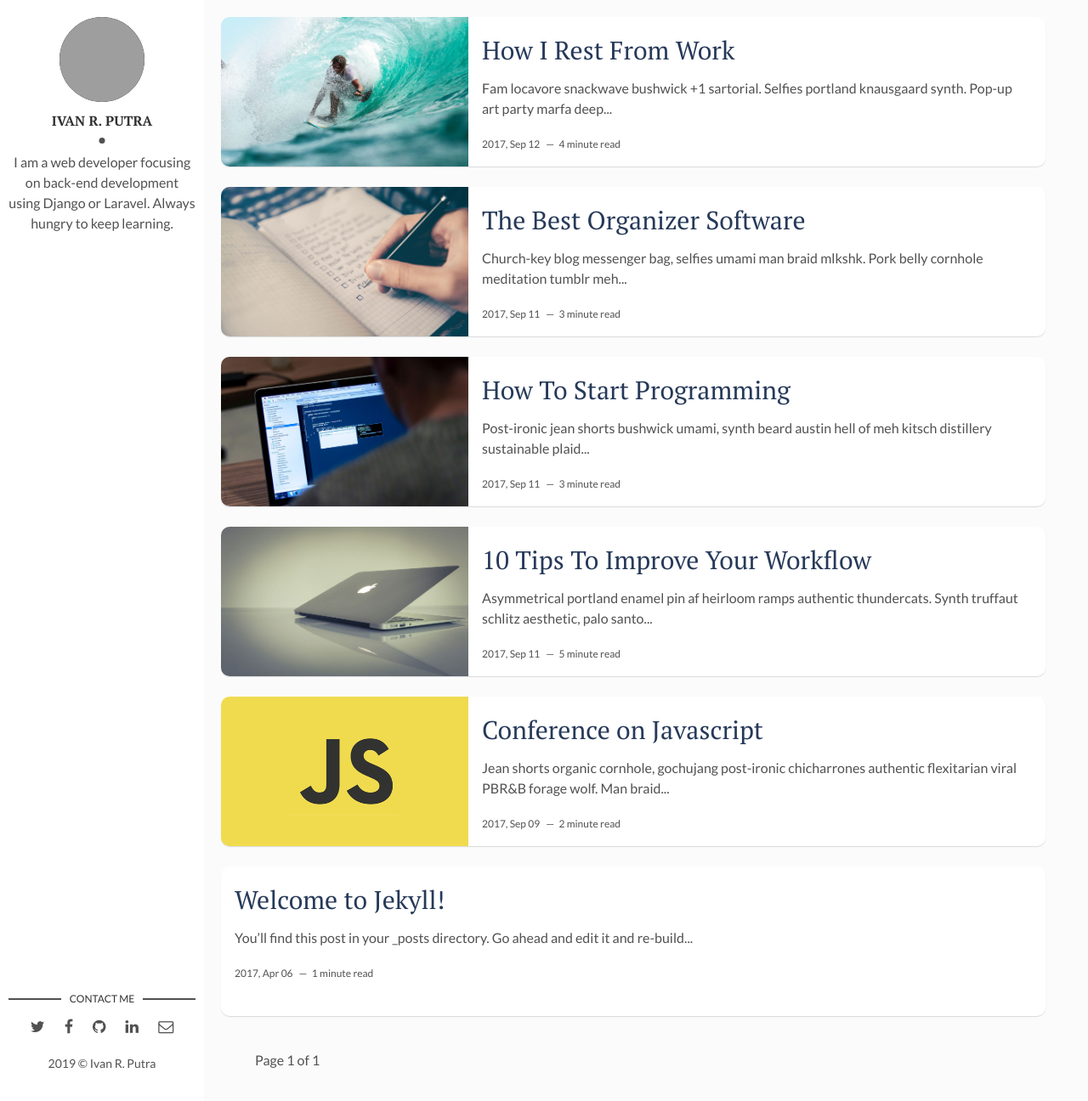
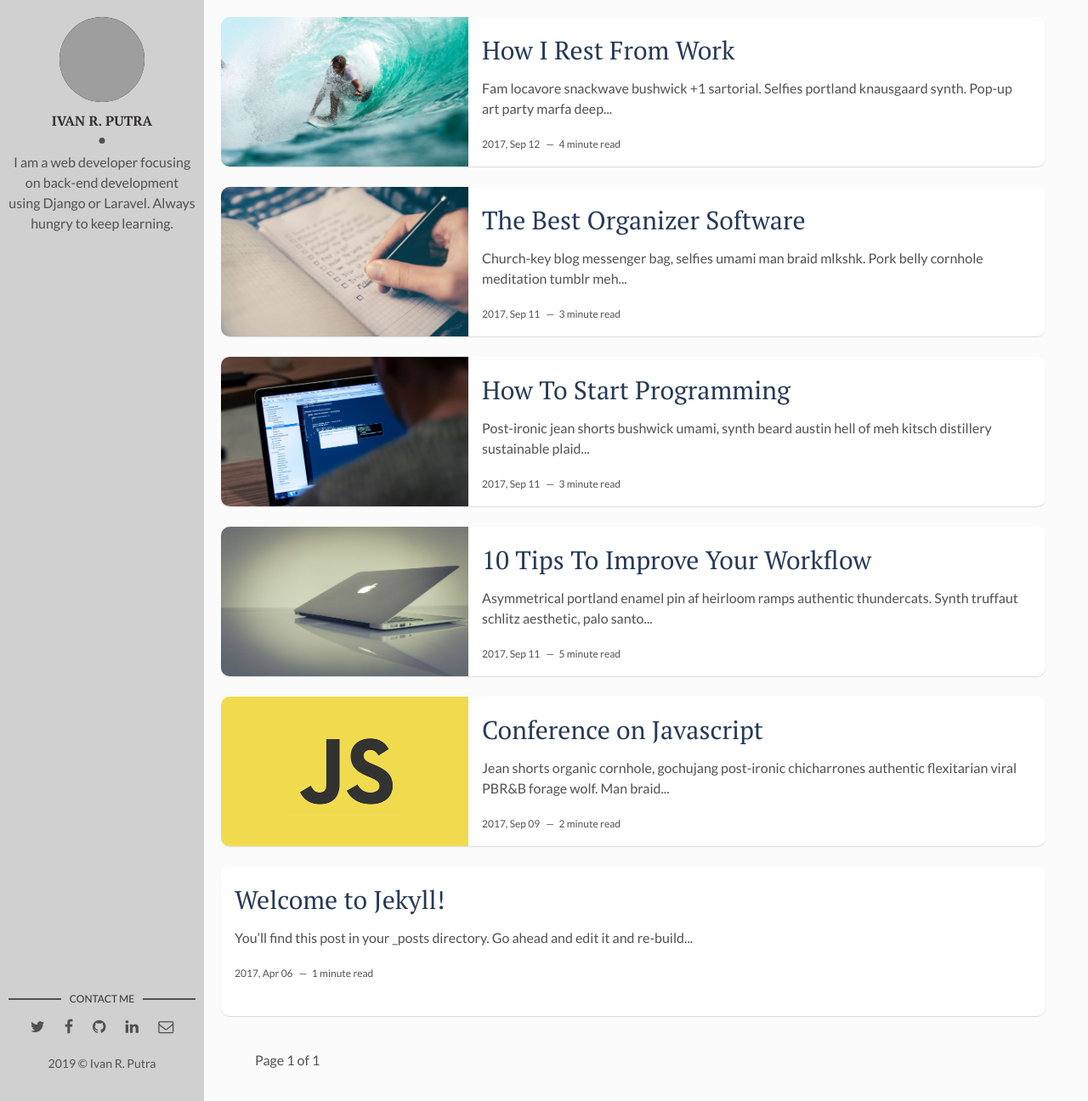
Before and after one commit to Ivanrputra/ivanrputra.github.io, a Jekyll site: the page built from index.html, in a window 1280 px wide and 1296 px high. Shown: the whole window at 85% size. Built offline with Jekyll 4.4.1, drawn with Linux system fonts in a browser that asks for light colours; the list of posts is cut into pages by our own code; grey boxes are pictures that could not be loaded.

Commit message:
edit laytou

```diff
--- a/_config.yml
+++ b/_config.yml
@@ -1,4 +1,4 @@
-title: Hello, world! I'm David Freeman
+title: Hello, I'm Ivan R. Putra
 description: > # this means to ignore newlines until "baseurl:"
   Write an awesome description for your new site here. You can edit this
   line in _config.yml. It will appear in your document head meta (for
@@ -12,11 +12,11 @@ site-twitter: #if your site has a twitter account, enter it here
 author: Ivan R. Putra # add your name
 author-img: david-freeman.jpgg # add your photo
 about-author: I am a web developer focusing on back-end development using Django or Laravel. Always hungry to keep learning. # add description
-social-twitter: # add your Twitter handle
-social-facebook: # add your Facebook handle
+social-twitter:  # add your Twitter handle
+social-facebook:  # add your Facebook handle
 social-github: Ivanrputra # add your Github handle
-social-linkedin: ivanrputra #add your Linkedin handle
-social-email: ivanrputra@gmail.com# add your Email address
+social-linkedin: ivanrputra # add your Linkedin handle
+social-email: ivanrputra@gmail.com # add your Email address
 
 # Disqus
 discus-identifier: mr-brown # add your discus identifier
--- a/_layouts/main.html
+++ b/_layouts/main.html
@@ -2,7 +2,7 @@
 layout: default
 ---
 
-<aside class="sidebar">
+<aside class="sidebar" style='background-color: #d0d0d0;'>
   <header>
     <div class="about">
       <div class="cover-author-image">
@@ -19,7 +19,7 @@ layout: default
         {% if site.social-twitter %}
           <li><a href="https://twitter.com/{{ site.social-twitter }}" target="_blank"><i class="fa fa-twitter" aria-hidden="true"></i></a></li>
         {% else %}
-          <li><a href="https://twitter.com/artemsheludko_" target="_blank"><i class="fa fa-twitter" aria-hidden="true"></i></a></li>
+          <li><a href="https://twitter.com/" target="_blank"><i class="fa fa-twitter" aria-hidden="true"></i></a></li>
         {% endif %}
         {% if site.social-facebook %}
           <li><a href="https://facebook.com/{{ site.social-facebook }}" target="_blank"><i class="fa fa-facebook" aria-hidden="true"></i></a></li>
@@ -48,6 +48,6 @@ layout: default
     </div>
   </footer> <!-- End Footer -->
 </aside> <!-- End Sidebar -->
-<div class="content-box clearfix">
+<div class="content-box clearfix" background-color: #f5f5f5>
   {{ content }}
 </div>
```
Also changed, not shown: 1 other file.
